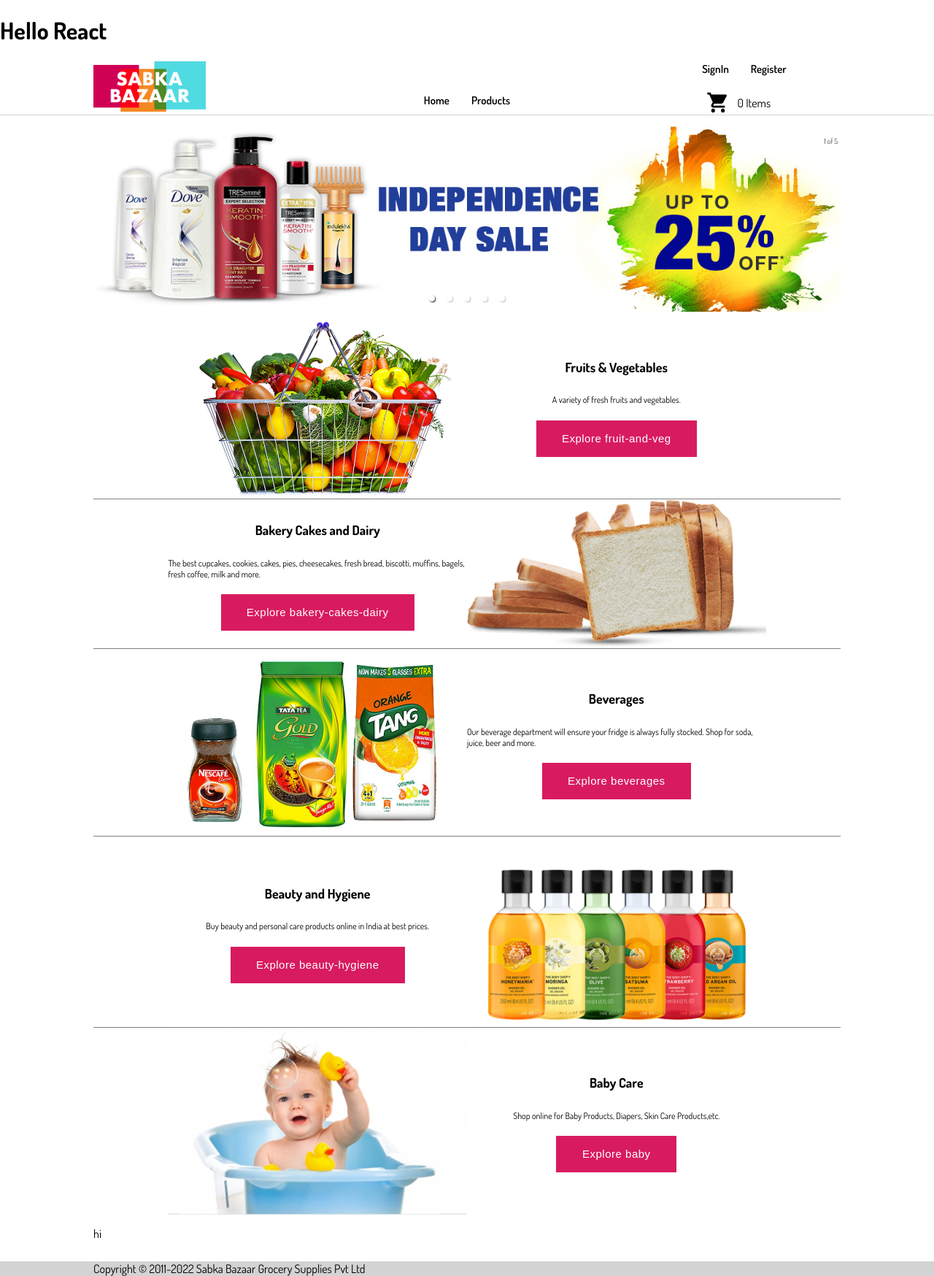
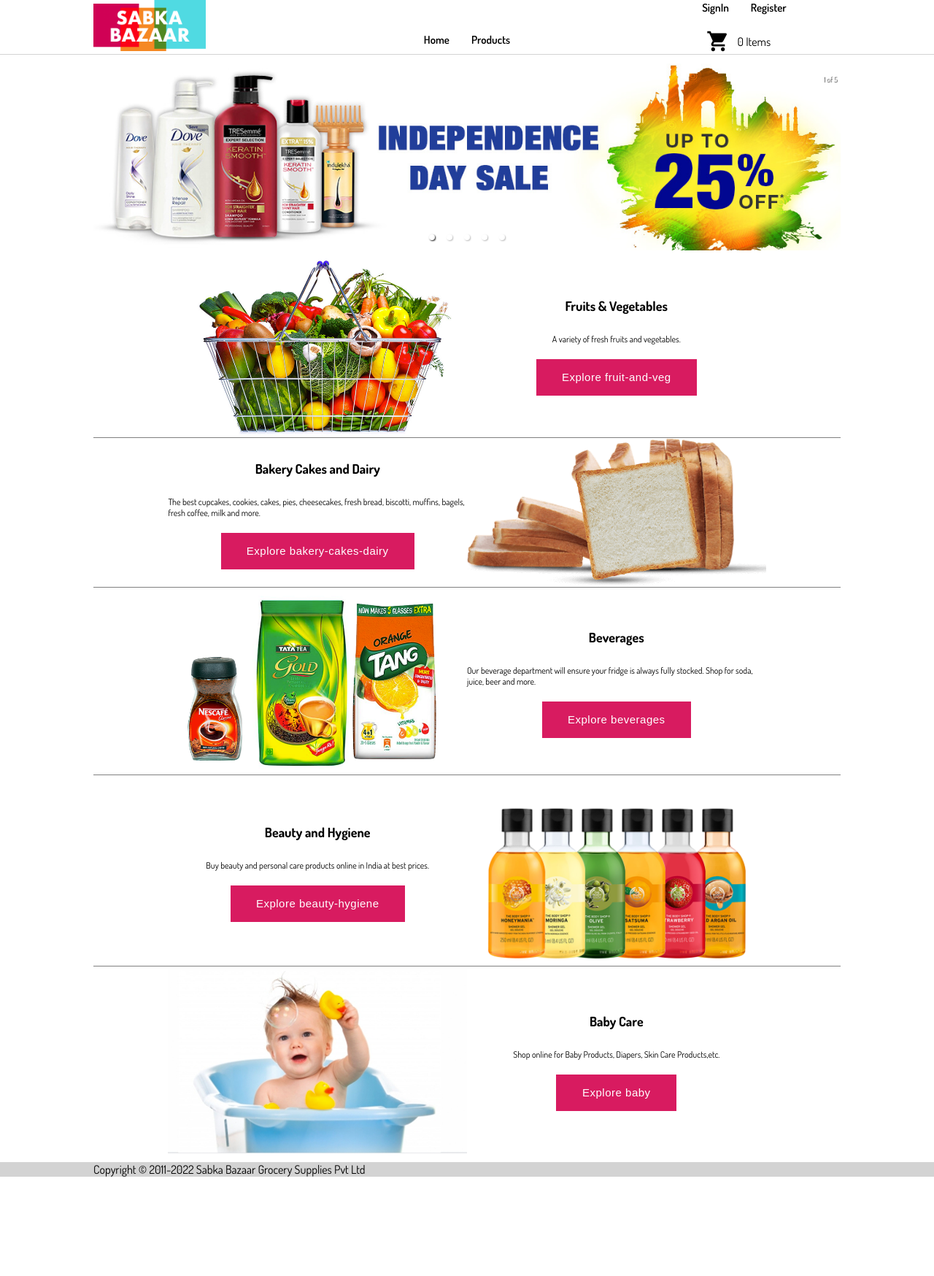
Before and after one commit to Arunjilla/Sabka-Bazar, a React (Create React App) app: page / in a window 1280 px wide. Shown: the whole page at 73% size. After the commit the page ends 1612 px from the top, so only its background shows below. Built offline with nearby package versions, Linux system fonts and the light colour scheme.

Commit message:
intial commit

```diff
--- a/src/App.js
+++ b/src/App.js
@@ -11,7 +11,7 @@
 
 
     <>
-    <h1>Hello React</h1>
+
     <Routes>
       <Route path='/' element={<Navigation />}>
         <Route index element={<Home />} />
--- a/src/routes/home/home.component.js
+++ b/src/routes/home/home.component.js
@@ -12,7 +12,7 @@
     <div>
       <Banners banners={banners} />
       <Directory categories={categories} />
-      <p>hi</p>
+
 
 
     </div>
```
